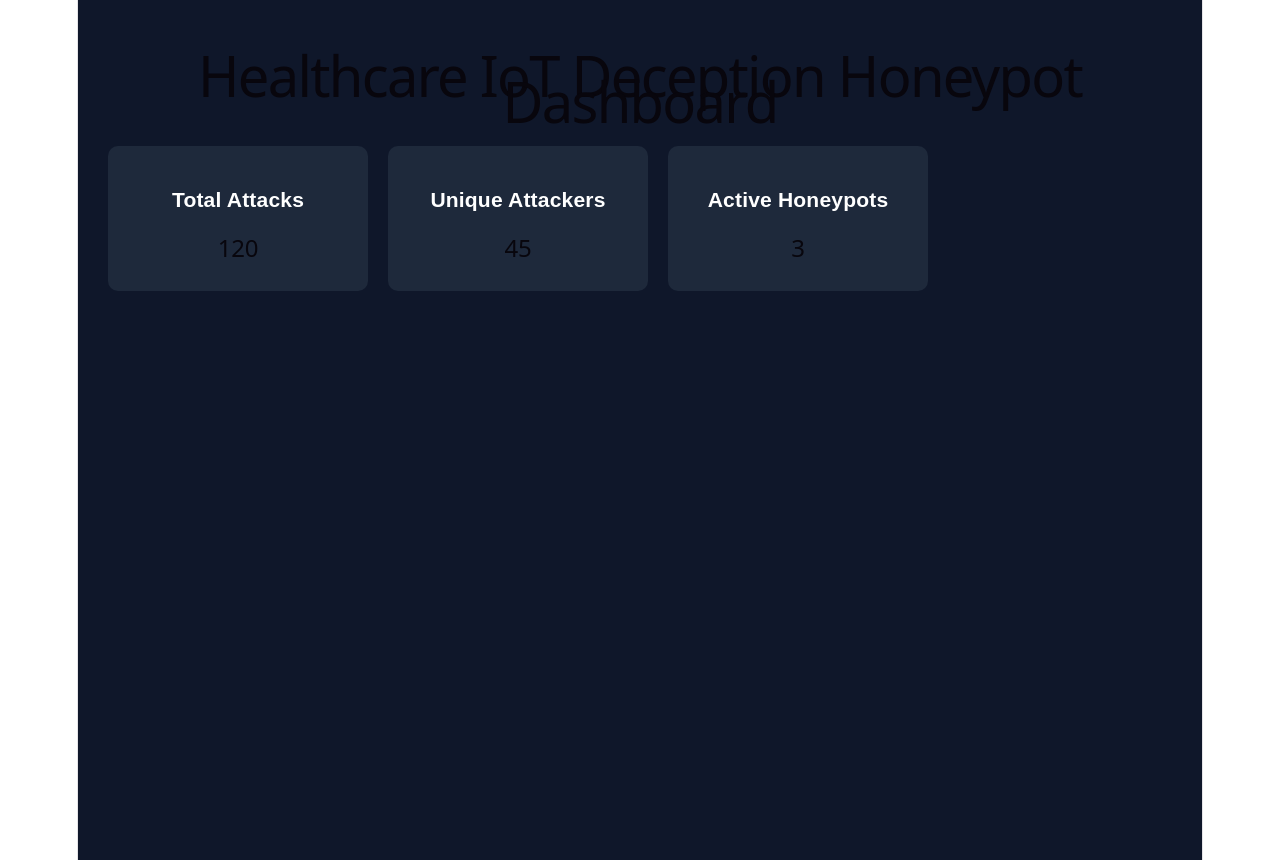
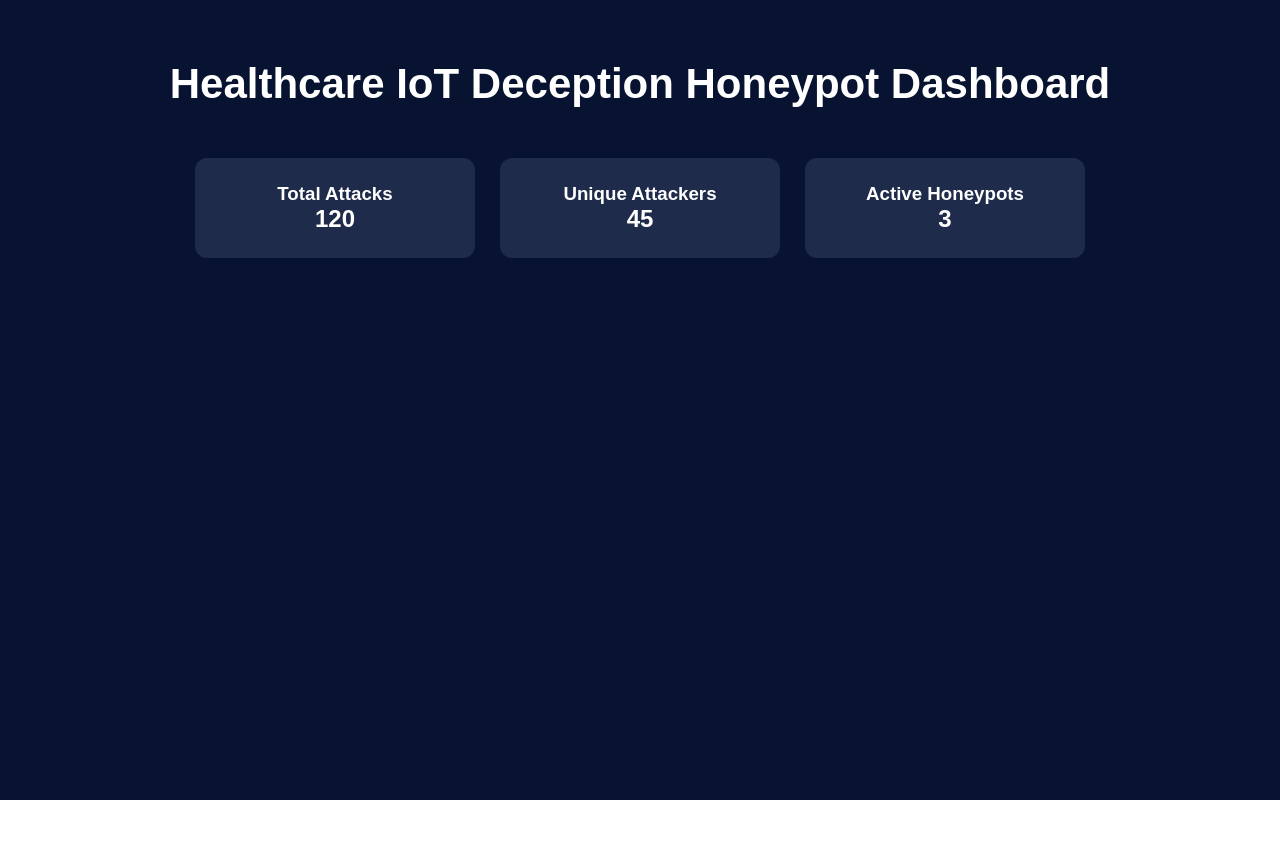
Before and after one commit to Sk8805/Healthcare---IoT-Deception-Honeypot-Network, a React app in the folder frontend/: page / in a window 1280 px wide. After the commit the page ends 800 px from the top, so only its background shows below. Built offline with nearby package versions, Linux system fonts and the light colour scheme; the HTML template or start-up script is replaced by a standard one.

Commit message:
refactor: create reusable statistics card component

```diff
--- a/frontend/src/App.jsx
+++ b/frontend/src/App.jsx
@@ -1,58 +1,40 @@
+import StatCard from "./components/StatCard";
+
 function App() {
   return (
     <div
       style={{
-        backgroundColor: "#0f172a",
+        backgroundColor: "#071330",
         minHeight: "100vh",
+        width: "100vw",
         color: "white",
-        padding: "30px",
-        fontFamily: "Arial",
+        padding: "40px",
+        boxSizing: "border-box",
+        fontFamily: "Arial, sans-serif",
       }}
     >
-      <h1>Healthcare IoT Deception Honeypot Dashboard</h1>
+      <h1
+        style={{
+          textAlign: "center",
+          fontSize: "42px",
+          marginBottom: "50px",
+          marginTop: "20px",
+        }}
+      >
+        Healthcare IoT Deception Honeypot Dashboard
+      </h1>
 
       <div
         style={{
           display: "flex",
-          gap: "20px",
-          marginTop: "20px",
+          justifyContent: "center",
+          gap: "25px",
+          flexWrap: "wrap",
         }}
       >
-        <div
-          style={{
-            background: "#1e293b",
-            padding: "20px",
-            borderRadius: "10px",
-            width: "220px",
-          }}
-        >
-          <h3>Total Attacks</h3>
-          <h2>120</h2>
-        </div>
-
-        <div
-          style={{
-            background: "#1e293b",
-            padding: "20px",
-            borderRadius: "10px",
-            width: "220px",
-          }}
-        >
-          <h3>Unique Attackers</h3>
-          <h2>45</h2>
-        </div>
-
-        <div
-          style={{
-            background: "#1e293b",
-            padding: "20px",
-            borderRadius: "10px",
-            width: "220px",
-          }}
-        >
-          <h3>Active Honeypots</h3>
-          <h2>3</h2>
-        </div>
+        <StatCard title="Total Attacks" value="120" />
+        <StatCard title="Unique Attackers" value="45" />
+        <StatCard title="Active Honeypots" value="3" />
       </div>
     </div>
   );
--- /dev/null
+++ b/frontend/src/components/StatCard.jsx
@@ -0,0 +1,18 @@
+function StatCard({ title, value }) {
+  return (
+    <div
+      style={{
+        backgroundColor: "#1e2b4a",
+        width: "280px",
+        padding: "25px",
+        borderRadius: "12px",
+        textAlign: "center",
+      }}
+    >
+      <h3>{title}</h3>
+      <h2>{value}</h2>
+    </div>
+  );
+}
+
+export default StatCard;
--- a/frontend/src/index.css
+++ b/frontend/src/index.css
@@ -1,111 +1,12 @@
-:root {
-  --text: #6b6375;
-  --text-h: #08060d;
-  --bg: #fff;
-  --border: #e5e4e7;
-  --code-bg: #f4f3ec;
-  --accent: #aa3bff;
-  --accent-bg: rgba(170, 59, 255, 0.1);
-  --accent-border: rgba(170, 59, 255, 0.5);
-  --social-bg: rgba(244, 243, 236, 0.5);
-  --shadow:
-    rgba(0, 0, 0, 0.1) 0 10px 15px -3px, rgba(0, 0, 0, 0.05) 0 4px 6px -2px;
-
-  --sans: system-ui, 'Segoe UI', Roboto, sans-serif;
-  --heading: system-ui, 'Segoe UI', Roboto, sans-serif;
-  --mono: ui-monospace, Consolas, monospace;
-
-  font: 18px/145% var(--sans);
-  letter-spacing: 0.18px;
-  color-scheme: light dark;
-  color: var(--text);
-  background: var(--bg);
-  font-synthesis: none;
-  text-rendering: optimizeLegibility;
-  -webkit-font-smoothing: antialiased;
-  -moz-osx-font-smoothing: grayscale;
-
-  @media (max-width: 1024px) {
-    font-size: 16px;
-  }
-}
-
-@media (prefers-color-scheme: dark) {
-  :root {
-    --text: #9ca3af;
-    --text-h: #f3f4f6;
-    --bg: #16171d;
-    --border: #2e303a;
-    --code-bg: #1f2028;
-    --accent: #c084fc;
-    --accent-bg: rgba(192, 132, 252, 0.15);
-    --accent-border: rgba(192, 132, 252, 0.5);
-    --social-bg: rgba(47, 48, 58, 0.5);
-    --shadow:
-      rgba(0, 0, 0, 0.4) 0 10px 15px -3px, rgba(0, 0, 0, 0.25) 0 4px 6px -2px;
-  }
-
-  #social .button-icon {
-    filter: invert(1) brightness(2);
-  }
-}
-
-body {
+* {
   margin: 0;
-}
-
-#root {
-  width: 1126px;
-  max-width: 100%;
-  margin: 0 auto;
-  text-align: center;
-  border-inline: 1px solid var(--border);
-  min-height: 100svh;
-  display: flex;
-  flex-direction: column;
+  padding: 0;
   box-sizing: border-box;
 }
 
-h1,
-h2 {
-  font-family: var(--heading);
-  font-weight: 500;
-  color: var(--text-h);
+html,
+body,
+#root {
+  width: 100%;
+  min-height: 100vh;
 }
-
-h1 {
-  font-size: 56px;
-  letter-spacing: -1.68px;
-  margin: 32px 0;
-  @media (max-width: 1024px) {
-    font-size: 36px;
-    margin: 20px 0;
-  }
-}
-h2 {
-  font-size: 24px;
-  line-height: 118%;
-  letter-spacing: -0.24px;
-  margin: 0 0 8px;
-  @media (max-width: 1024px) {
-    font-size: 20px;
-  }
-}
-p {
-  margin: 0;
-}
-
-code,
-.counter {
-  font-family: var(--mono);
-  display: inline-flex;
-  border-radius: 4px;
-  color: var(--text-h);
-}
-
-code {
-  font-size: 15px;
-  line-height: 135%;
-  padding: 4px 8px;
-  background: var(--code-bg);
-}
```
Also changed, not shown: frontend/src/pages/Dashboard.jsx (added, +17 -0 lines).
